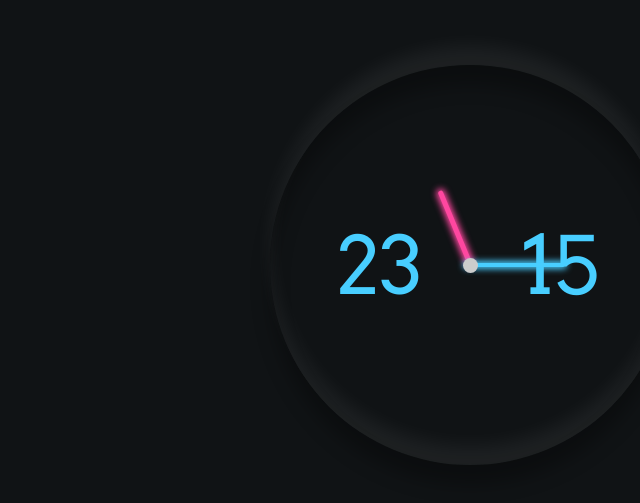
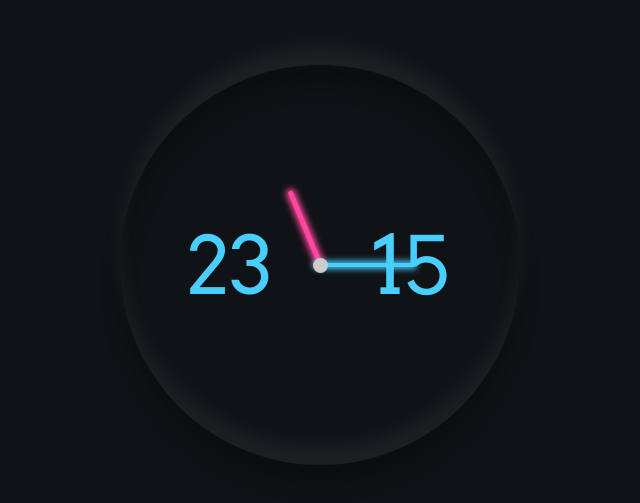
Before and after one commit to danba340/wallpaper-clock, a website: page index.html in a window 1280 px wide. Shown: the part 275-778 px from the top of the page, without its empty margins (640-1280 px from the left). Drawn offline with Linux system fonts and the light colour scheme.

Commit message:
center clock

```diff
--- a/index.html
+++ b/index.html
@@ -31,7 +31,6 @@
       .clock {
         width: 400px;
         height: 400px;
-        margin-left: 300px;
         display: flex;
         justify-content: center;
         align-items: center;
```
